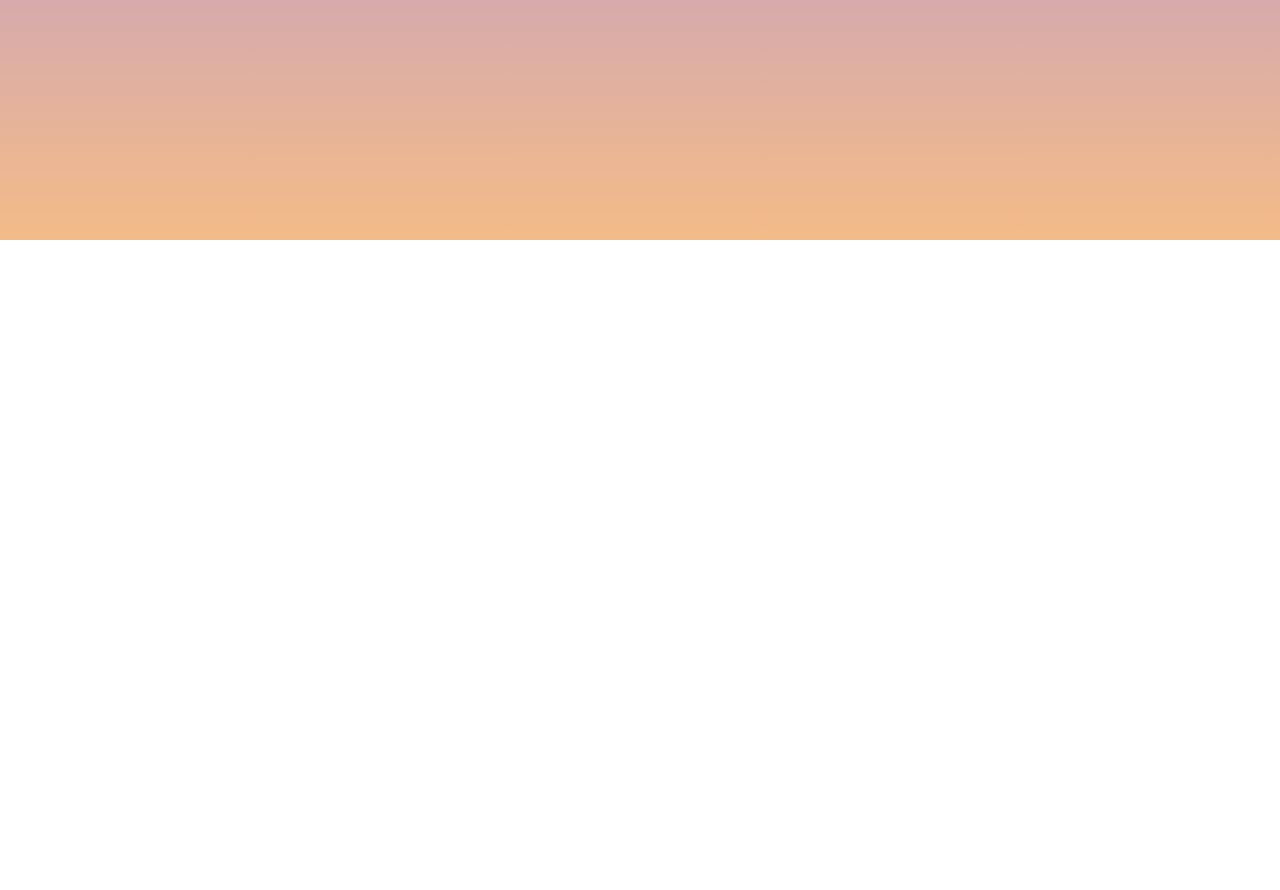
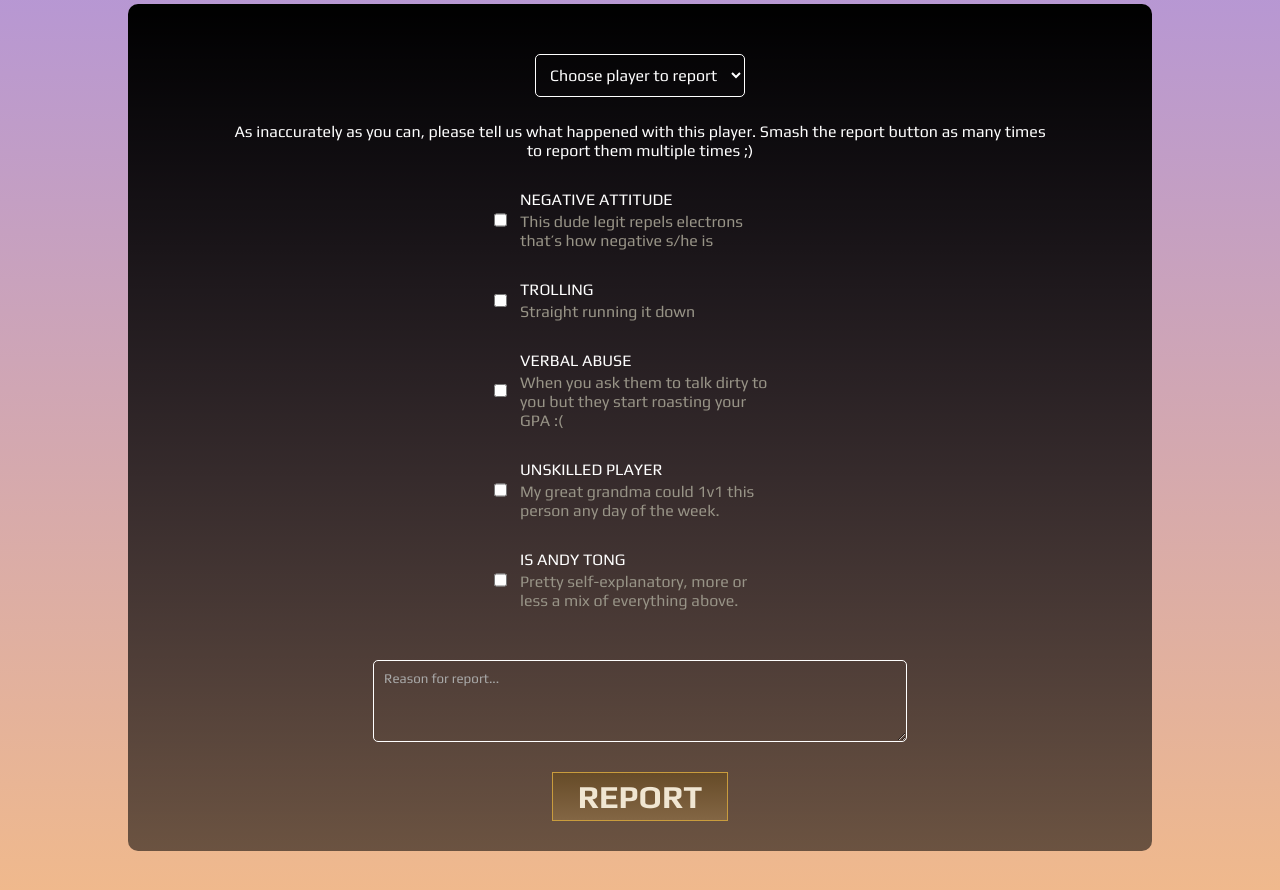
Before and after one commit to ajnatarajan/ditchdayreport, a React (Create React App) app: page / in a window 1280 px wide. Shown: the part 560-1450 px from the top of the page. Before the commit the page ends 800 px from the top, so only its background shows below. Built offline with nearby package versions, Linux system fonts and the light colour scheme.

Commit message:
frontend pretty much done

```diff
--- a/src/components/Leaderboard.css
+++ b/src/components/Leaderboard.css
@@ -21,5 +21,8 @@ tr {
 }
 
 table {
+  margin-top: 30px;
   border-spacing: 20px;
+  border: 1px solid white;
+  border-radius: 10px;
 }
--- a/src/components/ReportSection.css
+++ b/src/components/ReportSection.css
@@ -1,2 +1,92 @@
 .report-section {
+  margin-top: 50px;
+  display: flex;
+  justify-content: center;
 }
+
+.report-box {
+  background: linear-gradient(180deg, #000000 0%, rgba(0, 0, 0, 0.55) 100%);
+  width: 80%;
+  min-height: 500px;
+  margin-bottom: 100px;
+  border-radius: 10px;
+  display: flex;
+  flex-direction: column;
+  align-items: center;
+}
+
+.report-header {
+  display: flex;
+  flex-direction: column;
+  align-items: center;
+}
+
+.report-dropdown {
+  margin-top: 50px;
+  background: transparent;
+  padding: 10px;
+  font-family: inherit;
+  color: inherit;
+  border-radius: 5px;
+  border: 1px solid white;
+  cursor: pointer;
+  font-size: 1em;
+}
+
+.report-instructions {
+  margin-top: 25px;
+  max-width: 80%;
+  text-align: center;
+}
+
+.report-option {
+  display: flex;
+  flex-direction: row;
+  margin-top: 30px;
+  width: 300px;
+}
+
+.report-option-text {
+  margin-left: 10px;
+}
+
+.report-option-description {
+  margin-top: 3px;
+  color: #989487;
+  max-width: 250px;
+}
+
+.report-reason {
+  margin-top: 50px;
+  font-family: inherit;
+  background: transparent;
+  border: 1px solid white;
+  border-radius: 5px;
+  color: inherit;
+  padding: 10px;
+  width: 50%;
+}
+
+.report-reason::placeholder {
+  color: #aaa;
+}
+
+.report-button {
+  margin-top: 30px;
+  margin-bottom: 30px;
+  padding-top: 5px;
+  padding-bottom: 5px;
+  padding-left: 25px;
+  padding-right: 25px;
+  color: #f0e6d2;
+  background: linear-gradient(180deg, #664b28 0%, #836644 100%);
+  border: 1px solid #c99c3d;
+  font-weight: bold;
+  font-family: inherit;
+  font-size: 2em;
+  cursor: pointer;
+}
+
+input[type="checkbox"] {
+  accent-color: #785a28;
+}
--- a/src/components/ReportSection.js
+++ b/src/components/ReportSection.js
@@ -1,6 +1,92 @@
 import "./ReportSection.css";
 
 function ReportSection() {
-  return <div className="report-section">Hi!</div>;
+  return (
+    <div className="report-section">
+      <div className="report-box">
+        <div className="report-header">
+          <select className="report-dropdown">
+            <option value="" disabled selected hidden>
+              Choose player to report
+            </option>
+            <option value="Steve">Steve Guo</option>
+            <option value="Steve">Steve Guo</option>
+            <option value="Steve">Steve Guo</option>
+            <option value="Steve">Steve Guo</option>
+            <option value="Steve">Steve Guo</option>
+            <option value="Steve">Steve Guo</option>
+          </select>
+          <div className="report-instructions">
+            As inaccurately as you can, please tell us what happened with this
+            player. Smash the report button as many times to report them
+            multiple times ;)
+          </div>
+        </div>
+
+        <div className="report-option">
+          <input
+            type="checkbox"
+            id="negative-attitude"
+            name="negative-attitude"
+          />
+          <div className="report-option-text">
+            <div className="report-option-title">NEGATIVE ATTITUDE</div>
+            <div className="report-option-description">
+              This dude legit repels electrons that’s how negative s/he is
+            </div>
+          </div>
+        </div>
+        <div className="report-option">
+          <input type="checkbox" id="trolling" name="trolling" />
+          <div className="report-option-text">
+            <div className="report-option-title">TROLLING</div>
+            <div className="report-option-description">
+              Straight running it down
+            </div>
+          </div>
+        </div>
+        <div className="report-option">
+          <input type="checkbox" id="verbal-abuse" name="verbal-abuse" />
+          <div className="report-option-text">
+            <div className="report-option-title">VERBAL ABUSE</div>
+            <div className="report-option-description">
+              When you ask them to talk dirty to you but they start roasting
+              your GPA :(
+            </div>
+          </div>
+        </div>
+        <div className="report-option">
+          <input
+            type="checkbox"
+            id="unskilled-player"
+            name="unskilled-player"
+          />
+          <div className="report-option-text">
+            <div className="report-option-title">UNSKILLED PLAYER</div>
+            <div className="report-option-description">
+              My great grandma could 1v1 this person any day of the week.
+            </div>
+          </div>
+        </div>
+        <div className="report-option">
+          <input type="checkbox" id="is-andy-tong" name="is-andy-tong" />
+          <div className="report-option-text">
+            <div className="report-option-title">IS ANDY TONG</div>
+            <div className="report-option-description">
+              Pretty self-explanatory, more or less a mix of everything above.
+            </div>
+          </div>
+        </div>
+        <textarea
+          id="report-reason"
+          name="report-reason"
+          rows="4"
+          className="report-reason"
+          placeholder="Reason for report..."
+        ></textarea>
+        <button className="report-button">REPORT</button>
+      </div>
+    </div>
+  );
 }
 export default ReportSection;
```
